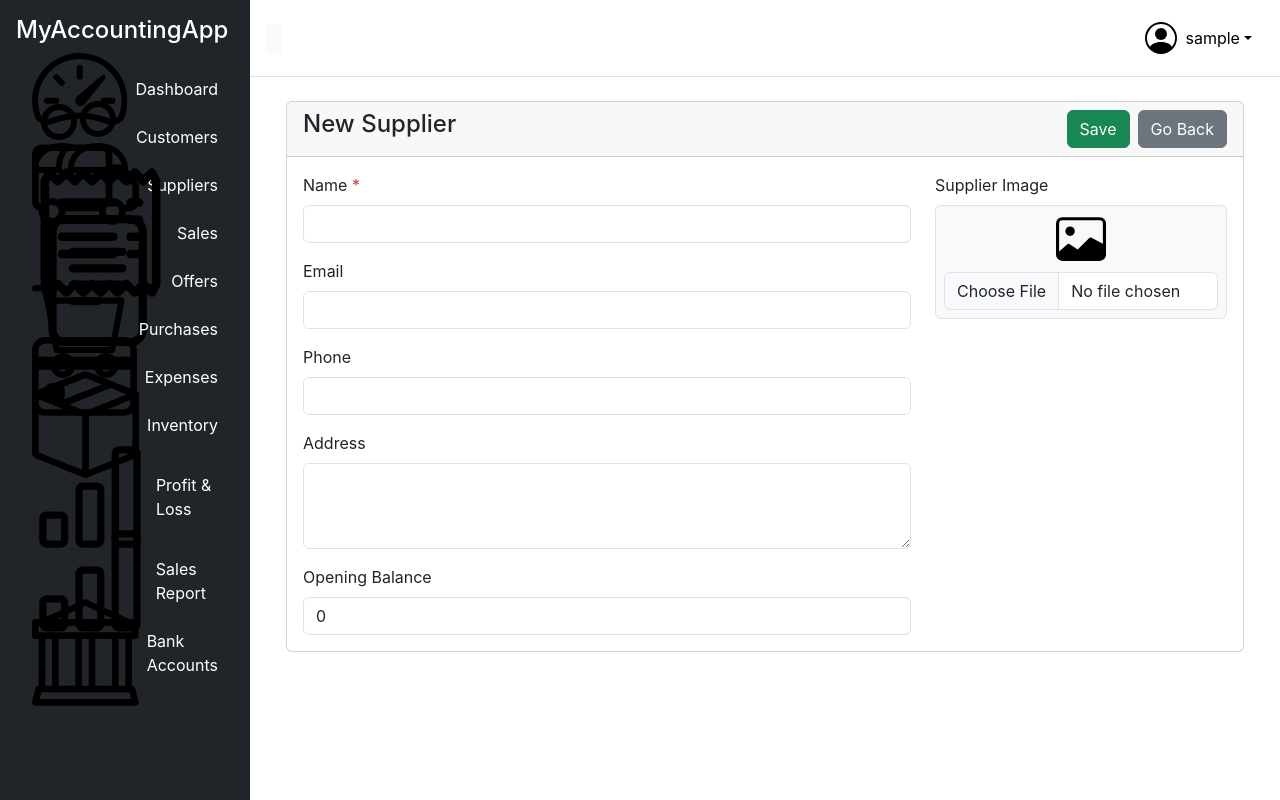
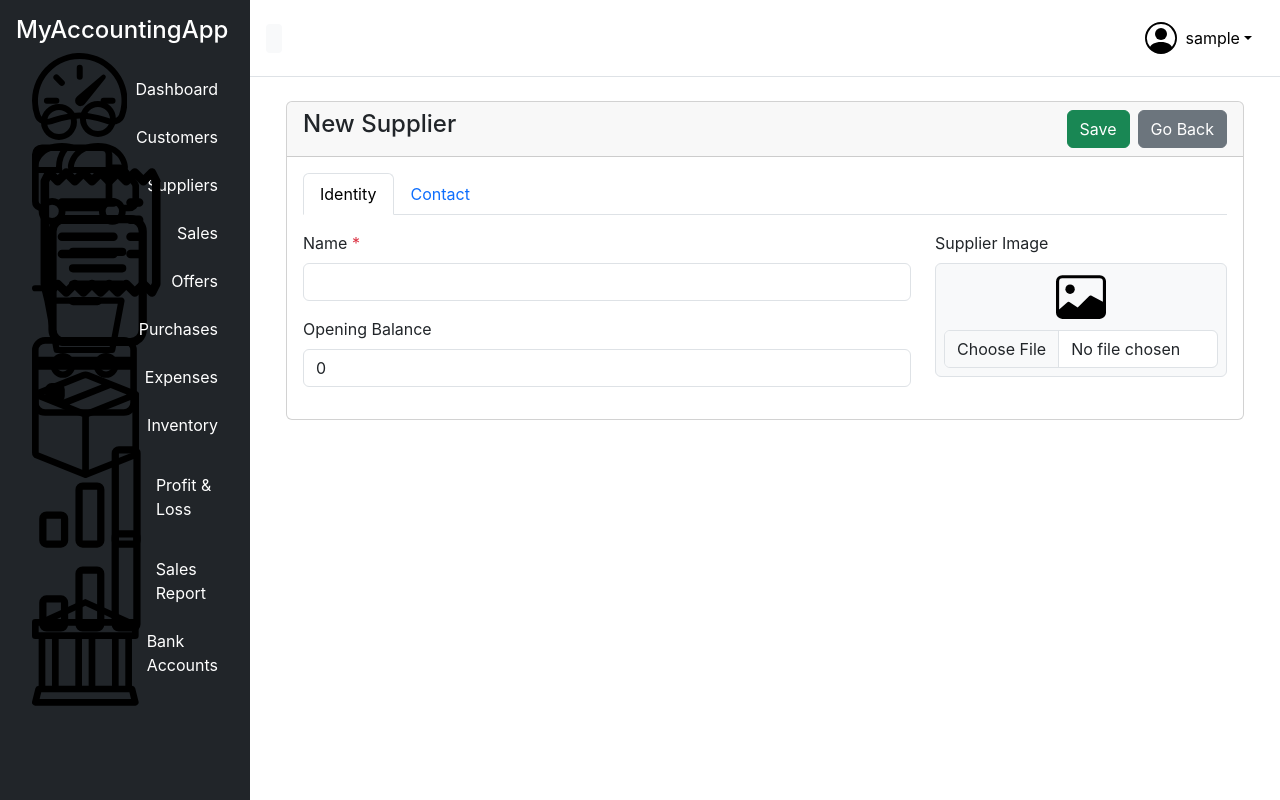
Before and after one commit to HekmatSuha/ACCOUNTING-APP, a React (Create React App) app in the folder frontend/: page /suppliers/new in a window 1280 px wide. Built offline with nearby package versions, Linux system fonts and the light colour scheme; no server answers; sample sign-in values are in the browser's storage.

Commit message:
Refactor supplier form layout

```diff
--- a/frontend/src/pages/SupplierFormPage.js
+++ b/frontend/src/pages/SupplierFormPage.js
@@ -3,7 +3,7 @@
 import React, { useState, useEffect } from 'react';
 import { useParams, useNavigate } from 'react-router-dom';
 import axiosInstance from '../utils/axiosInstance';
-import { Container, Card, Form, Button, Alert, Row, Col, Image as BootstrapImage } from 'react-bootstrap';
+import { Container, Card, Form, Button, Alert, Row, Col, Image as BootstrapImage, Tabs, Tab } from 'react-bootstrap';
 import { Image as ImageIcon } from 'react-bootstrap-icons';
 
 const API_BASE_URL = 'http://127.0.0.1:8000';
@@ -95,6 +95,8 @@ function SupplierFormPage() {
                     <Card.Body>
                         {error && <Alert variant="danger">{error}</Alert>}
                         {success && <Alert variant="success">{success}</Alert>}
+                        <Tabs defaultActiveKey="identity" className="mb-3">
+                            <Tab eventKey="identity" title="Identity">
                                 <Row>
                                     <Col md={8}>
                                         <Form.Group className="mb-3">
@@ -102,18 +104,6 @@ function SupplierFormPage() {
                                             <Form.Control type="text" name="name" value={formData.name} onChange={handleChange} required />
                                         </Form.Group>
                                         <Form.Group className="mb-3">
-                                    <Form.Label>Email</Form.Label>
-                                    <Form.Control type="email" name="email" value={formData.email} onChange={handleChange} />
-                                </Form.Group>
-                                <Form.Group className="mb-3">
-                                    <Form.Label>Phone</Form.Label>
-                                    <Form.Control type="text" name="phone" value={formData.phone} onChange={handleChange} />
-                                </Form.Group>
-                                <Form.Group className="mb-3">
-                                    <Form.Label>Address</Form.Label>
-                                    <Form.Control as="textarea" rows={3} name="address" value={formData.address} onChange={handleChange} />
-                                </Form.Group>
-                                <Form.Group>
                                             <Form.Label>Opening Balance</Form.Label>
                                             <Form.Control type="number" step="0.01" name="open_balance" value={formData.open_balance} onChange={handleChange} />
                                         </Form.Group>
@@ -132,6 +122,22 @@ function SupplierFormPage() {
                                         </Form.Group>
                                     </Col>
                                 </Row>
+                            </Tab>
+                            <Tab eventKey="contact" title="Contact">
+                                <Form.Group className="mb-3">
+                                    <Form.Label>Email</Form.Label>
+                                    <Form.Control type="email" name="email" value={formData.email} onChange={handleChange} />
+                                </Form.Group>
+                                <Form.Group className="mb-3">
+                                    <Form.Label>Phone</Form.Label>
+                                    <Form.Control type="text" name="phone" value={formData.phone} onChange={handleChange} />
+                                </Form.Group>
+                                <Form.Group>
+                                    <Form.Label>Address</Form.Label>
+                                    <Form.Control as="textarea" rows={3} name="address" value={formData.address} onChange={handleChange} />
+                                </Form.Group>
+                            </Tab>
+                        </Tabs>
                     </Card.Body>
                 </Card>
             </Form>
```
Lines whose indentation alone changed are shown as unchanged.
